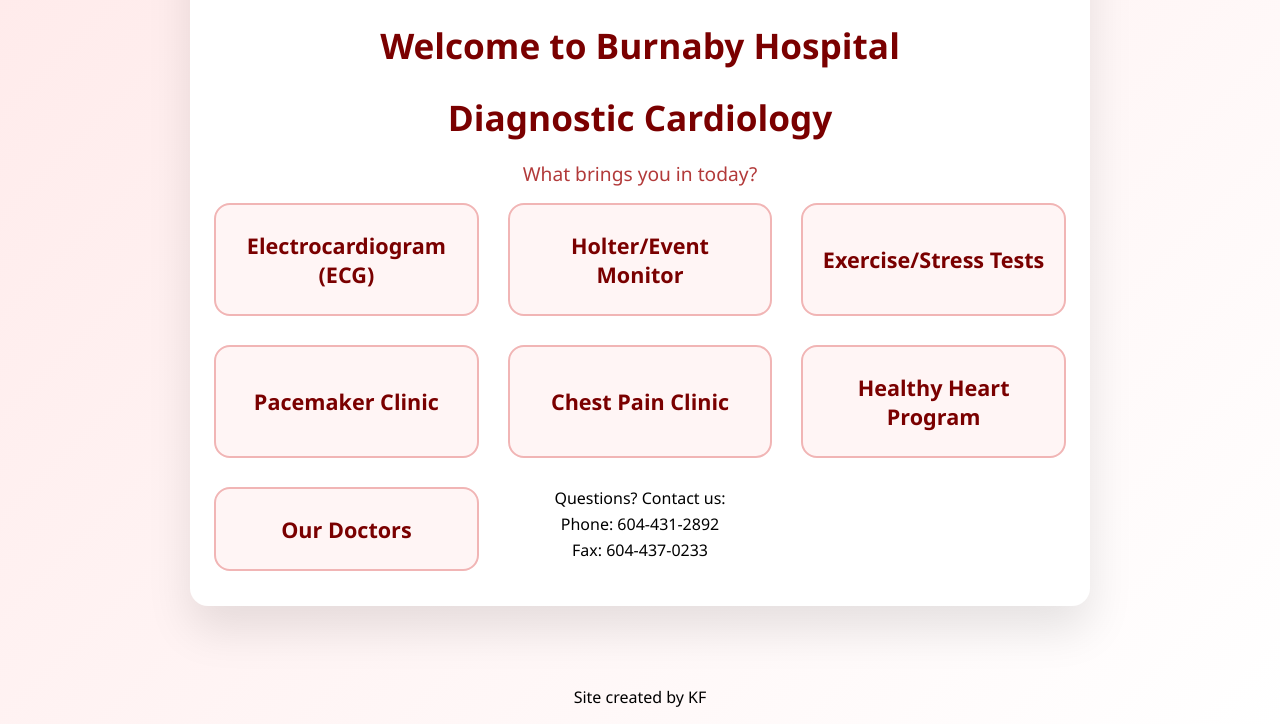
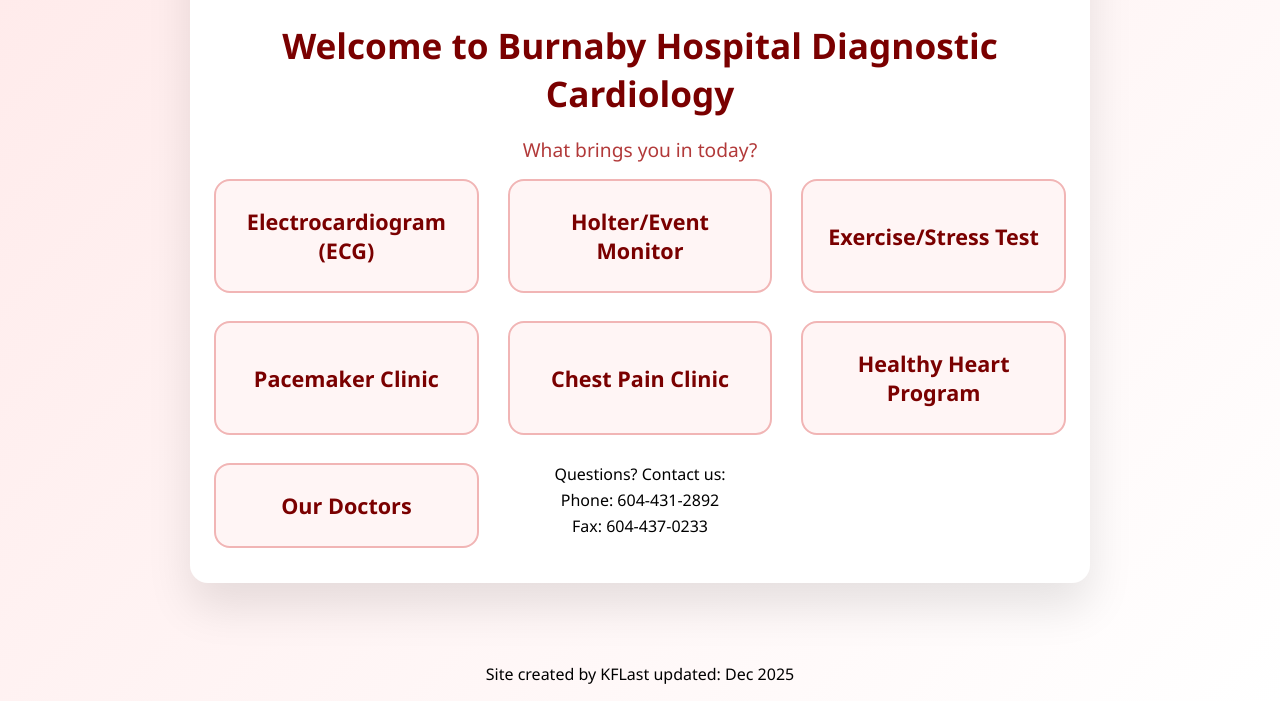
Before and after one commit to kennyklfok/BH-CARD-Website, a website built with Vite: page index.html in a window 1280 px wide. Shown: the part 109-833 px from the top of the page. After the commit the page ends 810 px from the top, so only its background shows below. Built offline with nearby package versions, Linux system fonts and the light colour scheme.

Commit message:
fixed index header

```diff
--- a/index.html
+++ b/index.html
@@ -14,8 +14,7 @@
           alt="Fraser Health Logo"
           class="fh-logo"
         />
-        <h1>Welcome to Burnaby Hospital</h1>
-        <h1>Diagnostic Cardiology</h1>
+        <h1>Welcome to Burnaby Hospital Diagnostic Cardiology</h1>
         <h3>What brings you in today?</h3>
 
         <div class="button-group">
@@ -26,7 +25,7 @@
             Holter/Event Monitor
           </button>
           <button class="card-btn" data-service="ETT">
-            Exercise/Stress Tests
+            Exercise/Stress Test
           </button>
           <button class="card-btn" data-service="PMC">Pacemaker Clinic</button>
           <button class="card-btn" data-service="CPC">Chest Pain Clinic</button>
@@ -49,7 +48,12 @@
         </div>
       </div>
       <footer class="footer">
-        Site created by KF
+        <div>
+          Site created by KF
+        </div>
+        <div>
+          Last updated: Dec 2025
+        </div>
       </footer>
     </main>
 
```
Also changed, not shown: dist/index.html.
